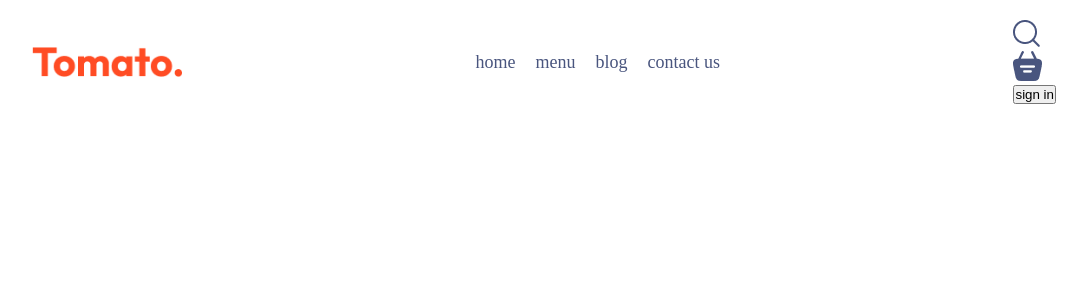
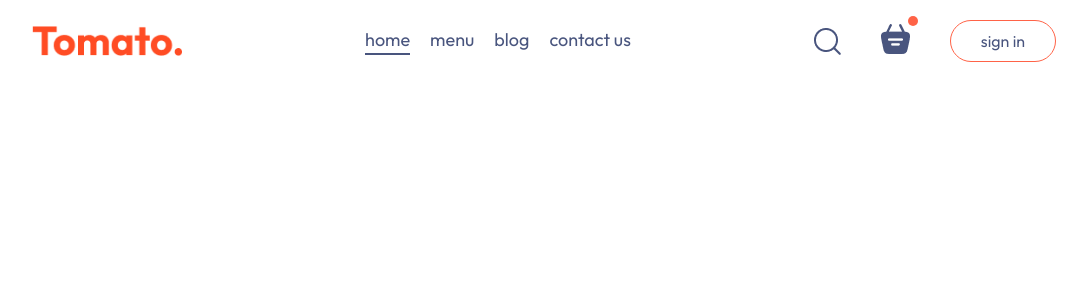
Before and after one commit to duvindunishad/food-delivery, a React (Vite) app in the folder frontend/: page / in a window 1280 px wide. Shown: the top 300 px of the page, without its empty margins (96-1183 px from the left). Built offline with nearby package versions, Linux system fonts and the light colour scheme.

Commit message:
nav bar create and style

```diff
--- a/frontend/src/components/Navbar/Navbar.css
+++ b/frontend/src/components/Navbar/Navbar.css
@@ -14,3 +14,40 @@
     color: #49557e;
     font-size: 18px;
 }
+.navbar-right{
+    display: flex;
+    align-items: center;
+    gap: 40px;
+}
+.navbar button{
+    background: transparent;
+    font-size: 16px;
+    color: #49557e;
+    border: 1px solid tomato;
+    padding: 10px 30px;
+    border-radius: 50px;
+    cursor: pointer;
+    transition: 0.3s;
+}
+.navbar button:hover{
+    background-color: #fff4f2;
+}
+.navbar .active{
+    padding-bottom: 2px;
+    border-bottom: 2px solid #49557e;
+}
+.navbar li{
+    cursor: pointer;
+}
+.navbar-search-icon {
+    position: relative;
+}
+.navbar-search-icon .dot{
+    position: absolute;
+    min-width: 10px;
+    min-height: 10px;
+    background-color: tomato;
+    border-radius: 5px;
+    top: -8px;
+    right: -8px;
+}
--- a/frontend/src/components/Navbar/Navbar.jsx
+++ b/frontend/src/components/Navbar/Navbar.jsx
@@ -1,16 +1,18 @@
-import React from 'react'
+import React, { useState } from 'react'
 import './Navbar.css'
 import {assets} from '../../assets/assets'
 
 const Navbar = () => {
+
+    const [menu,setMenu] = useState("home");
   return (
     <div className='navbar'>
         <img src={assets.logo} alt="" className="logo" />
         <ul className="navbar-menu">
-            <li>home</li>
-            <li>menu</li>
-            <li>blog</li>
-            <li>contact us</li>
+            <li onClick={()=>setMenu("home")} className={menu==="home"?"active":""}>home</li>
+            <li onClick={()=>setMenu("menu")} className={menu==="menu"?"active":""}>menu</li>
+            <li onClick={()=>setMenu("blog")} className={menu==="blog"?"active":""}>blog</li>
+            <li onClick={()=>setMenu("contact-us")} className={menu==="contact-us"?"active":""}>contact us</li>
         </ul>
         <div className="navbar-right">
             <img src={assets.search_icon} alt="" />
--- a/frontend/src/index.css
+++ b/frontend/src/index.css
@@ -1,7 +1,10 @@
+@import url('https://fonts.googleapis.com/css2?family=Outfit:wght@100..900&display=swap');
+
 *{
   padding: 0;
   margin: 0;
   box-sizing: border-box;
+  font-family: Outfit;
 }
 body{
   min-height: 100vh;
```
